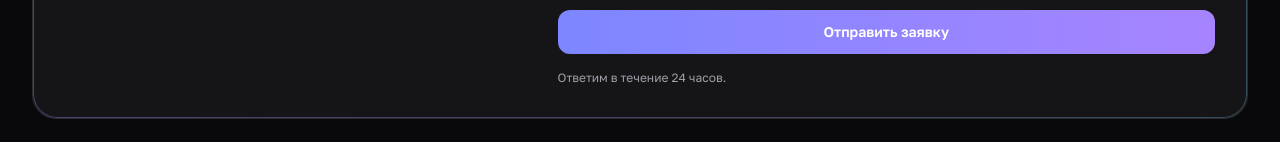
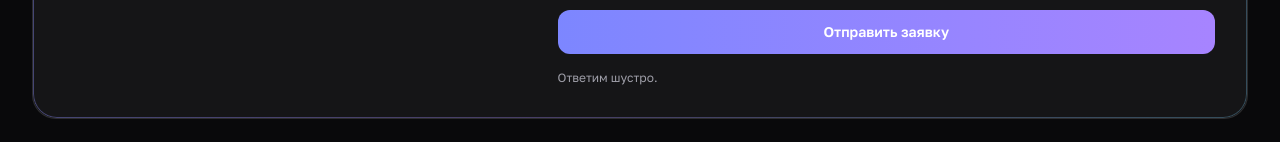
Before and after one commit to baryshnikovaxx/hpprod, a Next.js app: page /about in a window 1280 px wide. Shown: the part 1436-1578 px from the top of the page. Built offline with nearby package versions, Linux system fonts and the light colour scheme; no server answers.

Commit message:
Use friendly Russian response wording without a fixed deadline

```diff
--- a/app/about/page.tsx
+++ b/app/about/page.tsx
@@ -53,7 +53,7 @@ export default function AboutPage() {
 
       form.reset();
       setFormState("success");
-      setFormMessage(data?.message || (isRu ? "Спасибо! Ответим в течение 24 часов." : "Sent. We’ll reply within 24 hours."));
+      setFormMessage(data?.message || (isRu ? "Спасибо! Ответим шустро." : "Sent. We’ll reply within 24 hours."));
     } catch (e) {
       setFormState("error");
       setFormMessage(
@@ -204,7 +204,7 @@ export default function AboutPage() {
                     <div className="mt-1 text-sm text-zinc-200">{formMessage}</div>
                   </div>
                 ) : (
-                  <p className="text-xs text-zinc-400">{isRu ? "Ответим в течение 24 часов." : "We’ll reply quickly!"}</p>
+                  <p className="text-xs text-zinc-400">{isRu ? "Ответим шустро." : "We’ll reply quickly!"}</p>
                 )}
               </div>
             </form>
--- a/app/api/contact/route.ts
+++ b/app/api/contact/route.ts
@@ -82,7 +82,7 @@ export async function POST(req: Request) {
           : "Please fill in name, contact and a brief message.",
       success:
         resolvedLang === "ru"
-          ? "Спасибо! Ответим в течение 24 часов."
+          ? "Спасибо! Ответим шустро."
           : "Sent. We’ll reply within 24 hours.",
       failed:
         resolvedLang === "ru"
--- a/app/page.tsx
+++ b/app/page.tsx
@@ -170,7 +170,7 @@ export default function Home() {
 
       form.reset();
       setFormState("success");
-      setFormMessage(data?.message || (isRu ? "Спасибо! Ответим в течение 24 часов." : "Sent. We’ll reply within 24 hours."));
+      setFormMessage(data?.message || (isRu ? "Спасибо! Ответим шустро." : "Sent. We’ll reply within 24 hours."));
     } catch (e) {
       setFormState("error");
       setFormMessage(
@@ -671,7 +671,7 @@ export default function Home() {
                     <div className="mt-1 text-sm text-zinc-200">{formMessage}</div>
                   </div>
                 ) : (
-                  <p className="text-xs text-zinc-400">{isRu ? "Ответим в течение 24 часов." : "We’ll reply quickly!"}</p>
+                  <p className="text-xs text-zinc-400">{isRu ? "Ответим шустро." : "We’ll reply quickly!"}</p>
                 )}
               </div>
             </form>
```
